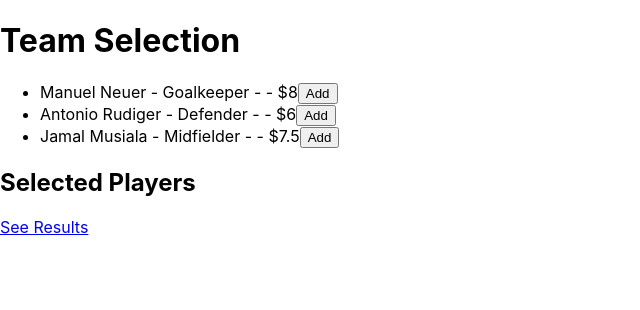
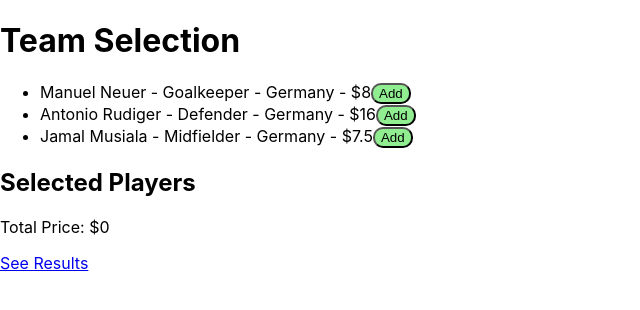
Before and after one commit to gleblobanov08/fantasy-team, a React (Create React App) app in the folder team-pick/: page /team-selection in a window 1280 px wide. Shown: the top 310 px of the page, without its empty margins (0-640 px from the left). Built offline with nearby package versions, Linux system fonts and the light colour scheme.

Commit message:
regulations done

```diff
--- a/team-pick/src/components/Results.js
+++ b/team-pick/src/components/Results.js
@@ -13,7 +13,7 @@ function Results() {
       <ul>
         {selectedPlayers.map(player => (
           <li key={player.name}>
-            {player.name} - {player.position} - {player.team} - Points: {playerPoints[player.name] || 0}
+            {player.name} - {player.position} - {player.country} - Points: {playerPoints[player.name] || 0}
           </li>
         ))}
       </ul>
--- a/team-pick/src/components/TeamSelection.js
+++ b/team-pick/src/components/TeamSelection.js
@@ -8,11 +8,27 @@ function TeamSelection() {
 
   const addPlayer = (player) => {
     const newSelectedPlayers = [...selectedPlayers, player];
+    const playerCount = newSelectedPlayers.length;
+    const totalPrice = newSelectedPlayers.reduce((total, p) => total + p.price, 0);
+    const teamCount = newSelectedPlayers.filter(p => p.country === player.country).length;
+
     const keeperCount = newSelectedPlayers.filter(p => p.position === 'Goalkeeper').length;
     const defenderCount = newSelectedPlayers.filter(p => p.position === 'Defender').length;
     const midfielderCount = newSelectedPlayers.filter(p => p.position === 'Midfielder').length;
-    const strikerCount = newSelectedPlayers.filter(p => p.position === 'Forward').length;
+    const strikerCount = newSelectedPlayers.filter(p => p.position === 'Forwa').length;
 
+    if (playerCount > 15) {
+      setError('You can only select 15 players');
+      return;
+    }
+    if (totalPrice > 100) {
+      setError('The total price of selected players cannot exceed 100');
+      return;
+    }
+    if (teamCount > 2) {
+      setError(`You can only select up to 2 players from the same team (${player.country})`);
+      return;
+    }
     if (keeperCount > 2) {
       setError('You can only select 2 keepers');
       return;
@@ -29,6 +45,107 @@ function TeamSelection() {
       setError('You can only select 5 strikers');
       return;
     }
+    if (selectedPlayers.find(p => p.name === player.name)) {
+      setError('You cannot select the same player twice');
+      return;
+    }
+
+    setSelectedPlayers(newSelectedPlayers);
+    setError('');
+  };
+
+  const removePlayer = (player) => {
+    setSelectedPlayers(selectedPlayers.filter(p => p.name !== player.name));
+  };
+
+  const isAddDisabled = (player) => {
+    const newSelectedPlayers = [...selectedPlayers, player];
+    const playerCount = newSelectedPlayers.length;
+    const totalPrice = newSelectedPlayers.reduce((total, p) => total + p.price, 0);
+    const teamCount = newSelectedPlayers.filter(p => p.country === player.country).length;
+
+    const keeperCount = newSelectedPlayers.filter(p => p.position === 'Goalkeeper').length;
+    const defenderCount = newSelectedPlayers.filter(p => p.position === 'Defender').length;
+    const midfielderCount = newSelectedPlayers.filter(p => p.position === 'Midfielder').length;
+    const strikerCount = newSelectedPlayers.filter(p => p.position === 'Forward').length;
+
+    return (
+      playerCount > 15 ||
+      totalPrice > 100 ||
+      teamCount > 2 ||
+      keeperCount > 2 ||
+      defenderCount > 5 ||
+      midfielderCount > 5 ||
+      strikerCount > 5 ||
+      selectedPlayers.find(p => p.name === player.name)
+    );
+  };
+
+  return (
+    <div>
+      <h1>Team Selection</h1>
+      <ul>
+        {players.map(player => (
+          <li key={player.name}>
+            {player.name} - {player.position} - {player.country} - ${player.price}
+            <button onClick={() => addPlayer(player)} disabled={isAddDisabled(player)} style={{ backgroundColor: isAddDisabled(player) ? 'grey' : 'lightgreen', borderRadius: '10px' }}>
+              Add
+            </button>
+          </li>
+        ))}
+      </ul>
+      <h2>Selected Players</h2>
+      <ul>
+        {selectedPlayers.map(player => (
+          <li key={player.name}>
+            {player.name} - {player.position} - {player.country} - ${player.price}
+            <button onClick={() => removePlayer(player)}>Remove</button>
+          </li>
+        ))}
+      </ul>
+      {error && <p style={{ color: 'red' }}>{error}</p>}
+      <p>Total Price: ${selectedPlayers.reduce((total, player) => total + player.price, 0)}</p>
+      <Link to="/results" state={{ selectedPlayers }}>See Results</Link>
+    </div>
+  );
+}
+
+export default TeamSelection
+
+/*
+
+    if (playerCount > 15) {
+      setError('You can only select 15 players');
+      return;
+    }
+    if (totalPrice > 100) {
+      setError('The total price of selected players cannot exceed 100');
+      return;
+    }
+    if (teamCount > 2) {
+      setError(`You can only select up to 2 players from the same team (${player.team})`);
+      return;
+    }
+    if (keeperCount > 2) {
+      setError('You can only select 2 keepers');
+      return;
+    }
+    if (defenderCount > 5) {
+      setError('You can only select 5 defenders');
+      return;
+    }
+    if (midfielderCount > 5) {
+      setError('You can only select 5 midfielders');
+      return;
+    }
+    if (strikerCount > 5) {
+      setError('You can only select 5 strikers');
+      return;
+    }
+    if (selectedPlayers.find(p => p.id === player.id)) {
+      setError('You cannot select the same player twice');
+      return;
+    }
 
     setSelectedPlayers(newSelectedPlayers);
     setError('');
@@ -38,6 +155,29 @@ function TeamSelection() {
     setSelectedPlayers(selectedPlayers.filter(p => p.id !== player.id));
   };
 
+  const isAddDisabled = (player) => {
+    const newSelectedPlayers = [...selectedPlayers, player];
+    const playerCount = newSelectedPlayers.length;
+    const totalPrice = newSelectedPlayers.reduce((total, p) => total + p.price, 0);
+    const teamCount = newSelectedPlayers.filter(p => p.team === player.team).length;
+
+    const keeperCount = newSelectedPlayers.filter(p => p.position === 'Keeper').length;
+    const defenderCount = newSelectedPlayers.filter(p => p.position === 'Defender').length;
+    const midfielderCount = newSelectedPlayers.filter(p => p.position === 'Midfielder').length;
+    const strikerCount = newSelectedPlayers.filter(p => p.position === 'Striker').length;
+
+    return (
+      playerCount > 15 ||
+      totalPrice > 100 ||
+      teamCount > 2 ||
+      keeperCount > 2 ||
+      defenderCount > 5 ||
+      midfielderCount > 5 ||
+      strikerCount > 5 ||
+      selectedPlayers.find(p => p.id === player.id)
+    );
+  };
+
   return (
     <div>
       <h1>Team Selection</h1>
@@ -45,7 +185,13 @@ function TeamSelection() {
         {players.map(player => (
           <li key={player.id}>
             {player.name} - {player.position} - {player.team} - ${player.price}
-            <button onClick={() => addPlayer(player)}>Add</button>
+            <button
+              onClick={() => addPlayer(player)}
+              disabled={isAddDisabled(player)}
+              style={{ backgroundColor: isAddDisabled(player) ? 'grey' : 'blue' }}
+            >
+              Add
+            </button>
           </li>
         ))}
       </ul>
@@ -59,9 +205,11 @@ function TeamSelection() {
         ))}
       </ul>
       {error && <p style={{ color: 'red' }}>{error}</p>}
+      <p>Total Price: ${selectedPlayers.reduce((total, player) => total + player.price, 0)}</p>
       <Link to="/results" state={{ selectedPlayers }}>See Results</Link>
     </div>
   );
 }
 
 export default TeamSelection;
+*/
--- a/team-pick/src/data/players.js
+++ b/team-pick/src/data/players.js
@@ -9,7 +9,7 @@ const players = [
         name: 'Antonio Rudiger',
         country: 'Germany',
         position: 'Defender',
-        price: 6
+        price:16
     },
     {
         name: 'Jamal Musiala',
```
